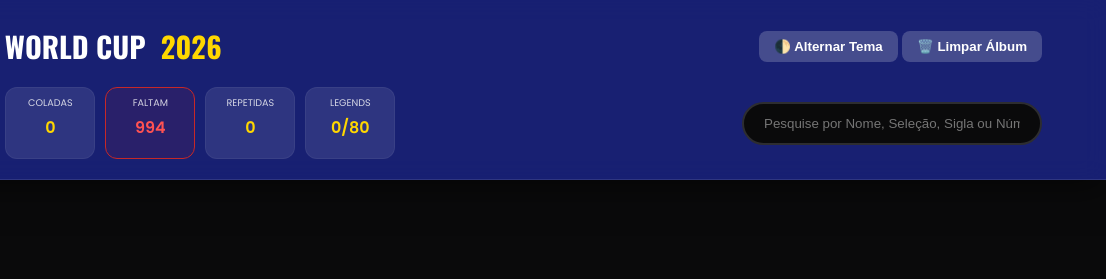
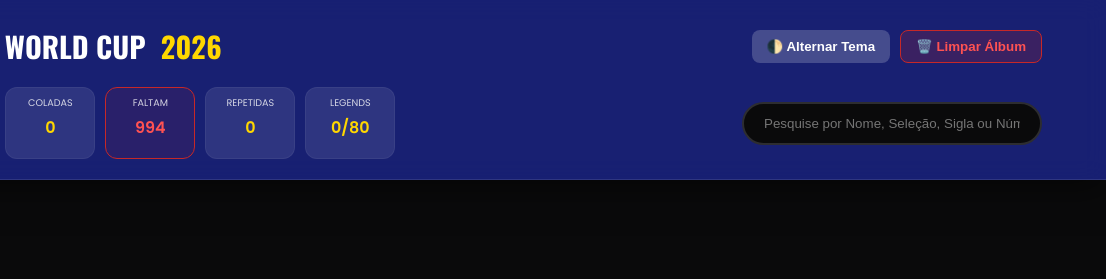
Before and after one commit to gokuorigens05-ctrl/Controle-de-Figurinhas, a plain HTML site: page index.html in a window 1280 px wide. Shown: the top 279 px of the page, 174-1280 px from the left. Drawn offline with nearby package versions, Linux system fonts and the light colour scheme.

Commit message:
Update style.css

```diff
--- a/style.css
+++ b/style.css
@@ -136,3 +136,18 @@ body {
 
 .ui-button { padding: 8px 15px; border-radius: 8px; border: none; background: rgba(255,255,255,0.2); color: white; cursor: pointer; font-weight: 600; }
 .erro-balao { position: absolute; top: 55px; left: 50%; transform: translateX(-50%); background: var(--secondary); color: white; padding: 8px 20px; border-radius: 8px; font-size: 0.85rem; display: none; z-index: 100; }
+
+.btn-danger {
+    background: rgba(198, 40, 40, 0.2) !important;
+    border: 1px solid #c62828 !important;
+    color: #ff5252 !important;
+    transition: 0.3s;
+}
+
+.btn-danger:hover {
+    background: #c62828 !important;
+    color: white !important;
+}
+
+/* Garante que os botões fiquem alinhados */
+.actions { display: flex; gap: 10px; }
```
